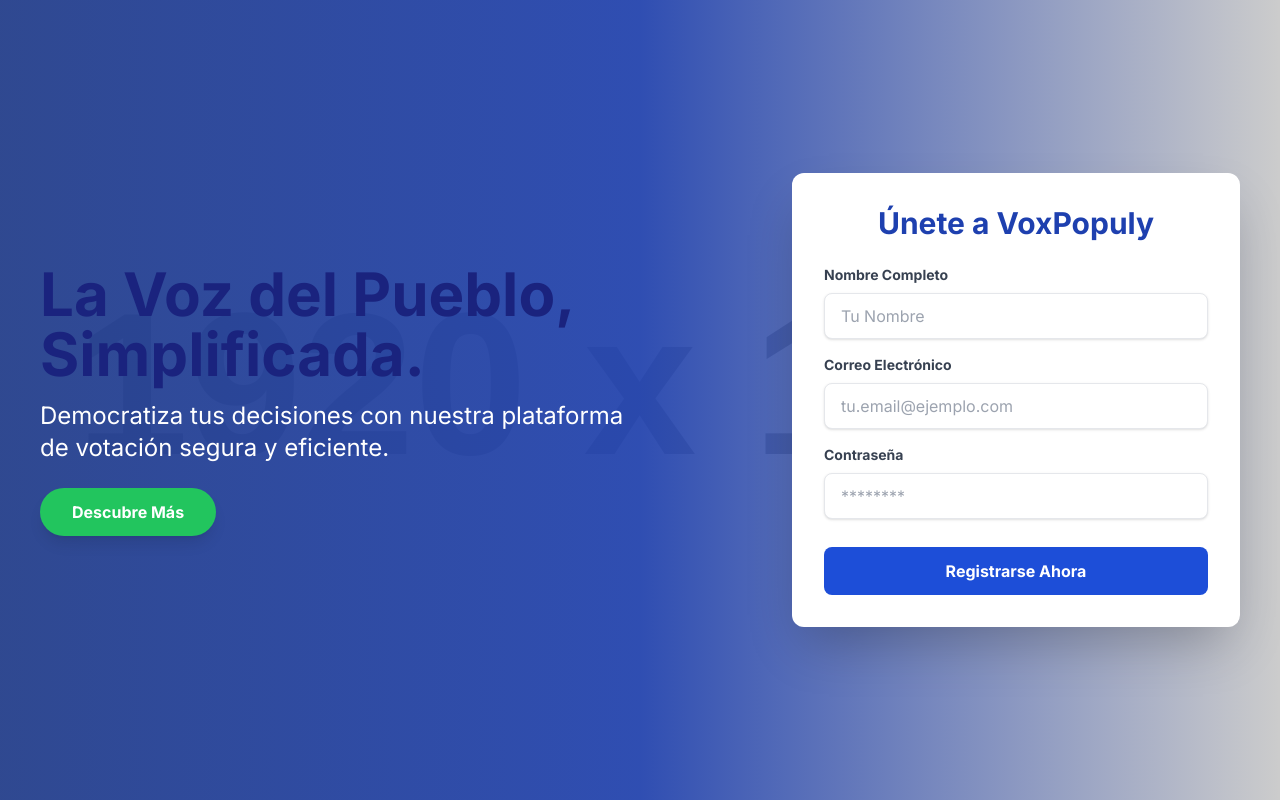
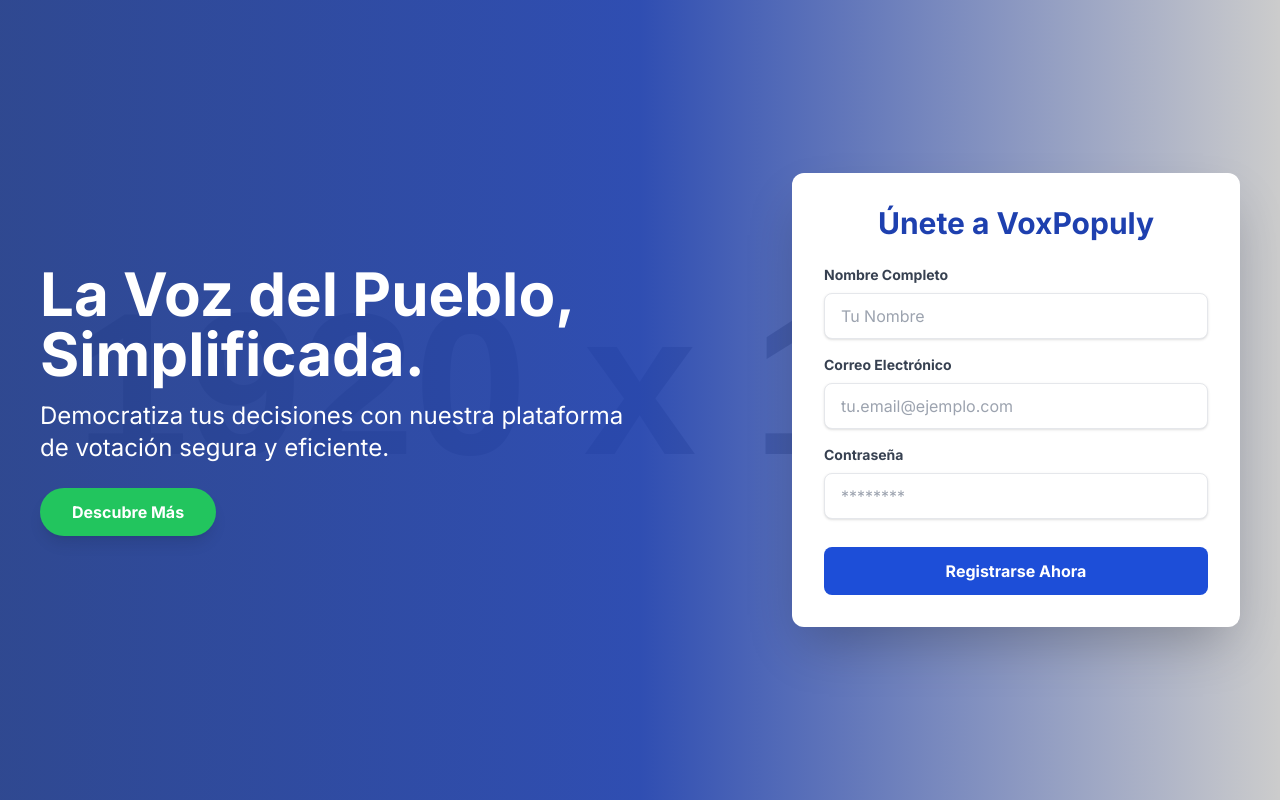
Before and after one commit to sadekyamil/clase-innovacion, a plain HTML site: page infografia.html in a window 1280 px wide. Shown: the top 800 px of the page. Drawn offline with nearby package versions, Linux system fonts and the light colour scheme; placeholder pictures from the web are drawn by us.

Commit message:
Update infografia.html

```diff
--- a/infografia.html
+++ b/infografia.html
@@ -135,7 +135,7 @@
 
         <div class="container mx-auto p-4 md:p-10 flex flex-col md:flex-row items-center justify-between relative z-10">
             <div class="w-full md:w-1/2 text-white text-center md:text-left mb-8 md:mb-0">
-                <h1 class="text-5xl md:text-6xl font-extrabold leading-tight mb-4 animate-fade-in-down">
+                <h1 class="text-5xl md:text-6xl font-extrabold leading-tight mb-4 animate-fade-in-down text-white">
                     La Voz del Pueblo, Simplificada.
                 </h1>
                 <p class="text-xl md:text-2xl font-light mb-6 animate-fade-in-up">
```
